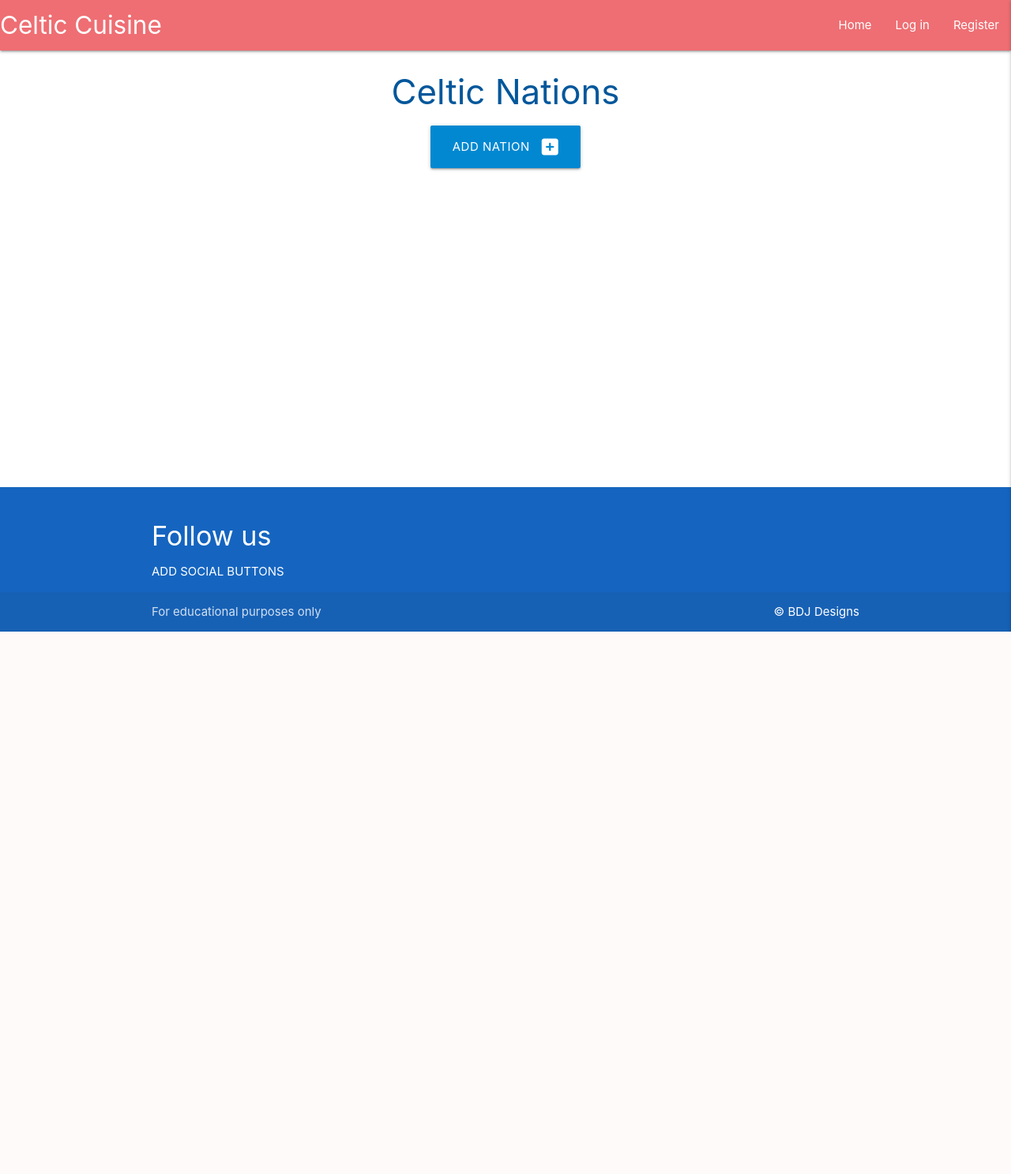
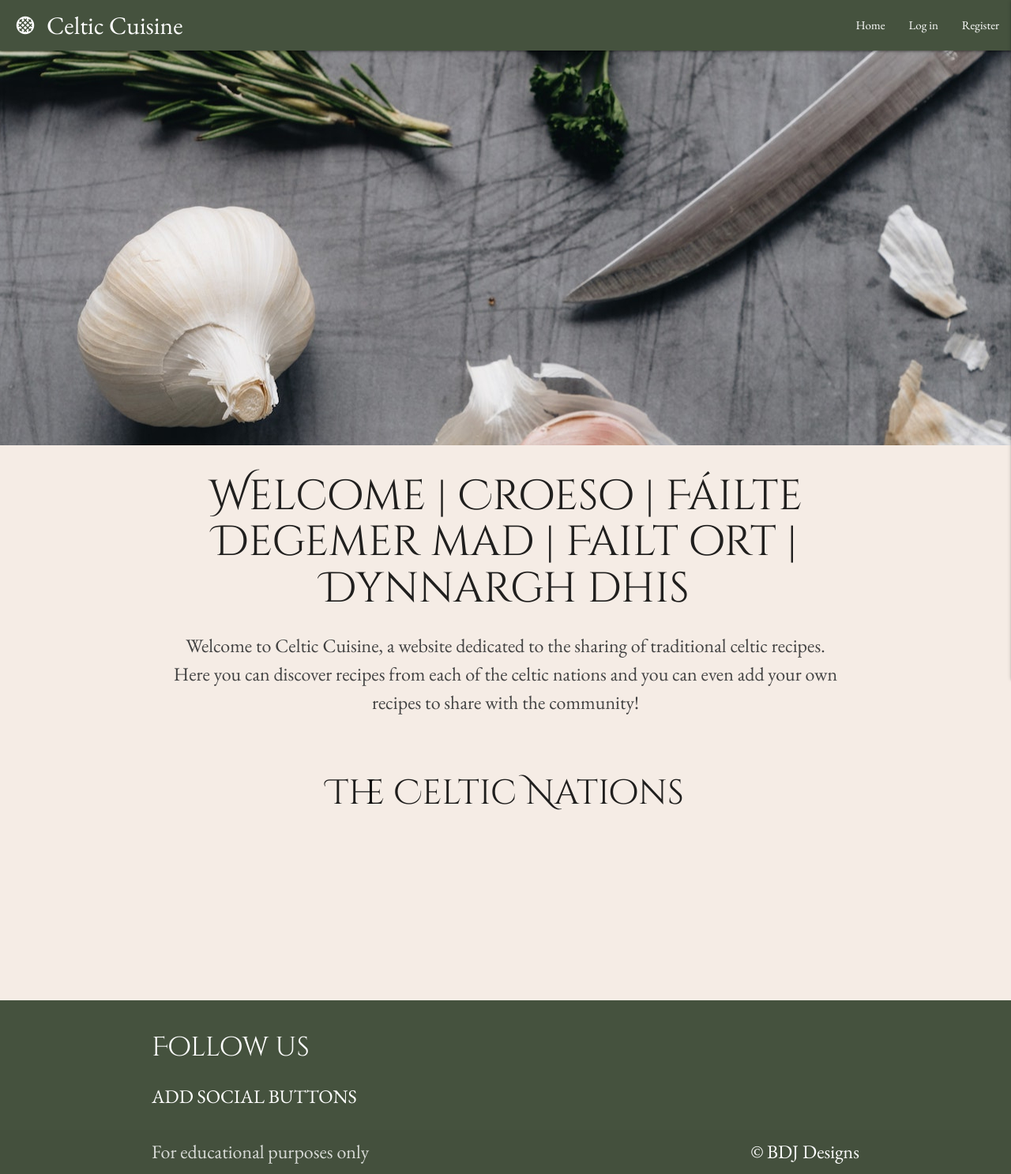
Before and after one commit to Code-Institute-Submissions/danielj314-celtic-cuisine-pm3_NovResub, a Flask app: page / in a window 1280 px wide. Shown: the whole page at 79% size. Before the commit the page ends 800 px from the top, so only its background shows below. Run offline with Flask 2, Linux system fonts and the light colour scheme; data that the repository does not hold is empty.

Commit message:
Styling for base.html and home.html

```diff
--- a/celticcuisine/routes.py
+++ b/celticcuisine/routes.py
@@ -10,8 +10,22 @@ from celticcuisine.models import Nations, Users
 @app.route("/")
 @app.route("/home")
 def home():
+    """Finds all categories in the Nations collection
+    in SQL Database.
+    """
     categories = list(Nations.query.order_by(Nations.category_name).all())
     return render_template("home.html", categories=categories)
+
+
+@app.route("/recipes/<int:category_id>", methods=["GET"])
+def recipes(category_id):
+    """Finds all recipes in the mongo db recipes collection
+    with the category id that correlates with the selected
+    Nations category in the sql database
+    """
+    category = Nations.query.get_or_404(category_id)
+    recipes = list(mongo.db.recipes.find({"category_id": str(category_id)}))
+    return render_template("recipes.html", category=category, recipes=recipes)
 
 
 @app.route("/add_recipe", methods=["GET", "POST"])
@@ -39,14 +53,6 @@ def add_recipe():
 
     categories = list(Nations.query.order_by(Nations.category_name).all())
     return render_template("add_recipe.html", categories=categories)
-
-
-@app.route("/recipes/<int:category_id>", methods=["GET"])
-def recipes(category_id):
-    category = Nations.query.get_or_404(category_id)
-    recipes = list(mongo.db.recipes.find({"category_id": str(category_id)}))
-    return render_template("recipes.html", category=category, recipes=recipes)
-
 
 
 @app.route("/add_nation", methods=["GET", "POST"])
--- a/celticcuisine/static/css/style.css
+++ b/celticcuisine/static/css/style.css
@@ -1,13 +1,58 @@
+@import url('https://fonts.googleapis.com/css2?family=Cinzel+Decorative&family=EB+Garamond&display=swap');
+
+
 body {
     display: flex;
     min-height: 100vh;
     flex-direction: column;
+    font-family: 'EB Garamond', serif;
+    font-size: x-large;
+    background-color: #f5ece5;
 }
+
 
 main {
     flex: 1 0 auto;
 }
 
+.card{
+    background-color: #45523e;
+}
+
+
 .flashes h4 {
     line-height: 2;
 }
+
+
+h1,
+h2,
+h3,
+h4,
+h5,
+h6 {
+    font-family: 'Cinzel Decorative', cursive;
+}
+
+
+.nav-wrapper {
+    background-color: #45523e;
+}
+
+.page-footer {
+    background-color: #45523e;
+}
+
+
+.brand-logo {
+    margin-left: 20px;
+}
+
+
+.nav-list {
+    font-size: xx-large;
+}
+
+.padding {
+    height: 200px;
+}
--- a/celticcuisine/static/js/script.js
+++ b/celticcuisine/static/js/script.js
@@ -7,4 +7,6 @@
         $("select").formSelect();
         //Tooltip function used in forms
         $(".tooltipped").tooltip();
+        //Parallax function used on hero image
+        $('.parallax').parallax();
       });
--- a/celticcuisine/templates/base.html
+++ b/celticcuisine/templates/base.html
@@ -21,9 +21,9 @@
     <!-- Top Navbar -->
     <nav>
       <div class="nav-wrapper">
-        <a href="{{ url_for('home') }}" class="brand-logo">Celtic Cuisine</a>
+        <a href="{{ url_for('home') }}" class="brand-logo">Celtic Cuisine <i class="fas fa-stroopwafel"></i></a>
         <a href="#" data-target="mobile-demo" class="sidenav-trigger right"><i class="fas fa-bars"></i></a>
-        <ul class="right hide-on-med-and-down">
+        <ul class="right hide-on-med-and-down nav-list">
           <li><a href="{{ url_for('home') }}">Home</a></li>
           {% if session.user %}
           <li><a href="{{ url_for('my_recipes', username=session['user']) }}">My Recipes</a></li>
@@ -66,12 +66,12 @@
     {% endwith %}
   </section>
 
-  <main class="container">
+
     {% block content %}
     {% endblock %}
-  </main>
 
-  <footer class="page-footer blue darken-3">
+
+  <footer class="page-footer">
     <div class="container">
       <h4>Follow us</h4>
       <p>ADD SOCIAL BUTTONS</p>
--- a/celticcuisine/templates/home.html
+++ b/celticcuisine/templates/home.html
@@ -1,35 +1,54 @@
 {% extends "base.html" %}
 {% block content %}
 
-<h3 class="light-blue-text text-darken-4 center-align">Celtic Nations</h3>
 
+<div class="parallax-container">
+    <div class="parallax"><img src="../static/images/hero.jpg"></div>
+</div>
+<div class="row container">
+    <h2 class="header center-align">Welcome | Croeso | Fáilte <br> Degemer mad | Failt ort | Dynnargh dhis </h2>
+    <p class="grey-text text-darken-3 lighten-3 center-align">
+        Welcome to Celtic Cuisine, a website dedicated to the sharing of traditional celtic recipes. <br>
+        Here you can discover recipes from each of the celtic nations and you can even add your own recipes to share
+        with the community!
+    </p>
+</div>
+
+
+
+
+
+
+<h3 class="center-align">The Celtic Nations</h3>
+{% if session.user == "admin" %}
 <div class="row">
     <div class="col s12 center-align">
-        <a href="{{ url_for('add_nation') }}" class="btn-large light-blue darken-2">
+        <a href="{{ url_for('add_nation') }}" class="btn-large green accent-4">
             Add Nation <i class="fas fa-plus-square right"></i>
         </a>
     </div>
 </div>
-
+{% endif %}
 
 <div class="row">
     {% for category in categories %}
     <div class="col s12 m6 l4">
-        <div class="card light-blue darken-4 center-align">
+        <div class="card center-align">
             <div class="card-content white-text">
                 <span class="card-title">{{ category.category_name }}</span>
             </div>
             <div class="card-action">
                 <a href="{{ url_for('recipes', category_id=category.id) }}" class="btn green accent-4">View Recipes</a>
             </div>
+            {% if session.user == "admin" %}
             <div class="card-action">
                 <a href="{{ url_for('edit_nation', category_id=category.id) }}" class="btn green accent-4">Edit</a>
                 <a href="{{ url_for('delete_nation', category_id=category.id) }}" class="btn red">Delete</a>
             </div>
+            {% endif %}
         </div>
     </div>
     {% endfor %}
 </div>
-<!-- stop -->
-
+<div class="padding"></div>
 {% endblock %}
```
Also changed, not shown: celticcuisine/static/images/cc-dbdiagram.png (added), celticcuisine/static/images/colour-palette.png (added), celticcuisine/static/images/hero.jpg (added).
